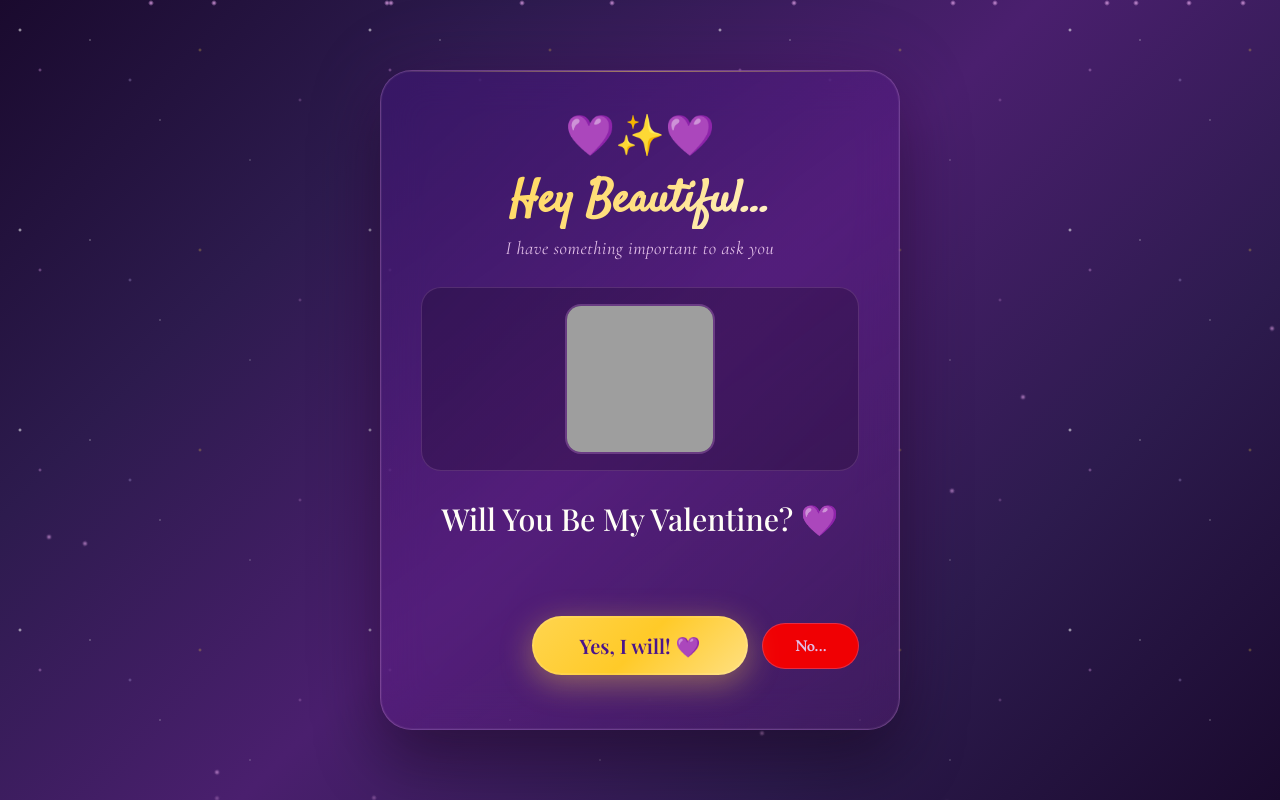
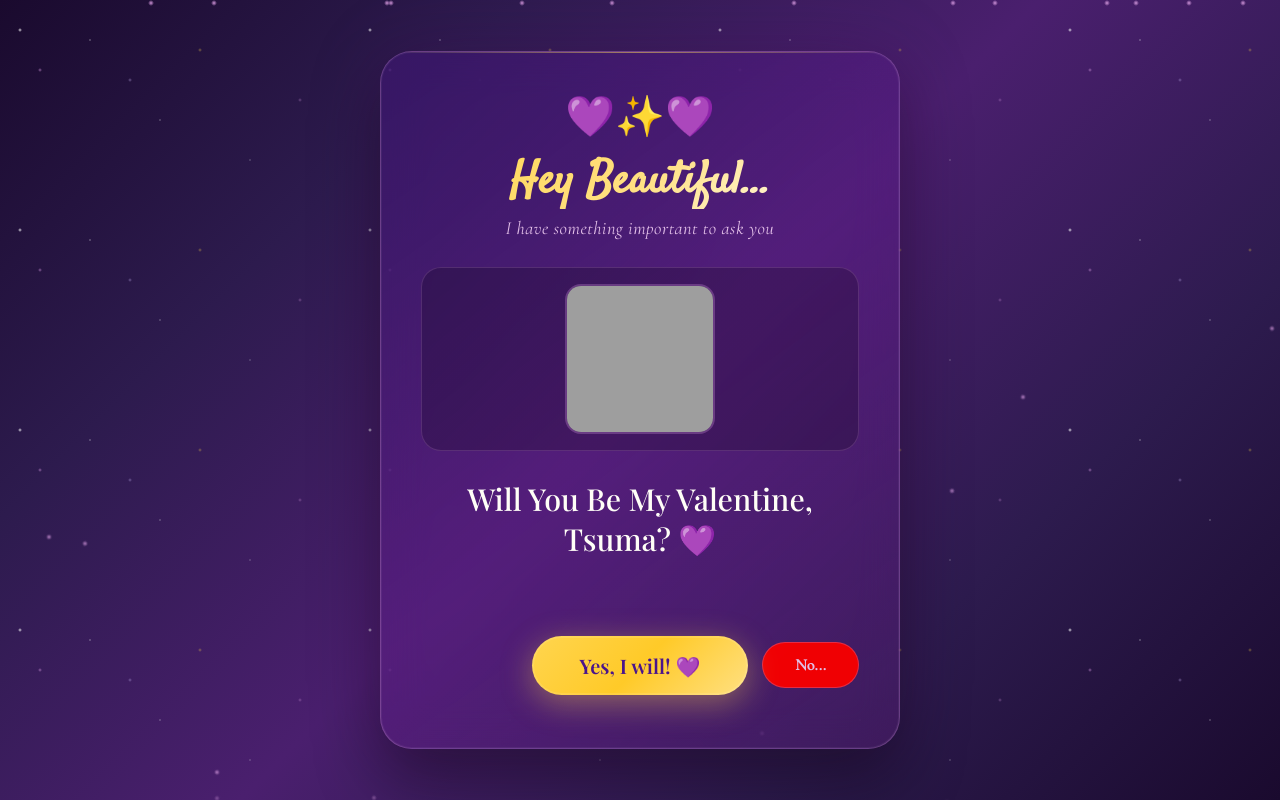
Before and after one commit to ZenWeb3/pookie, a plain HTML site: page index.html in a window 1280 px wide. Both pictures are taken after a click on the button "I'm Ready 💜". Drawn offline with nearby package versions, Linux system fonts and the light colour scheme; grey boxes are pictures that could not be loaded.

Commit message:
added name

```diff
--- a/index.html
+++ b/index.html
@@ -667,7 +667,7 @@
           />
         </div>
 
-        <h2 class="question">Will You Be My Valentine? 💜</h2>
+        <h2 class="question">Will You Be My Valentine, Tsuma? 💜</h2>
 
         <p class="plea" id="plea"></p>
 
```
